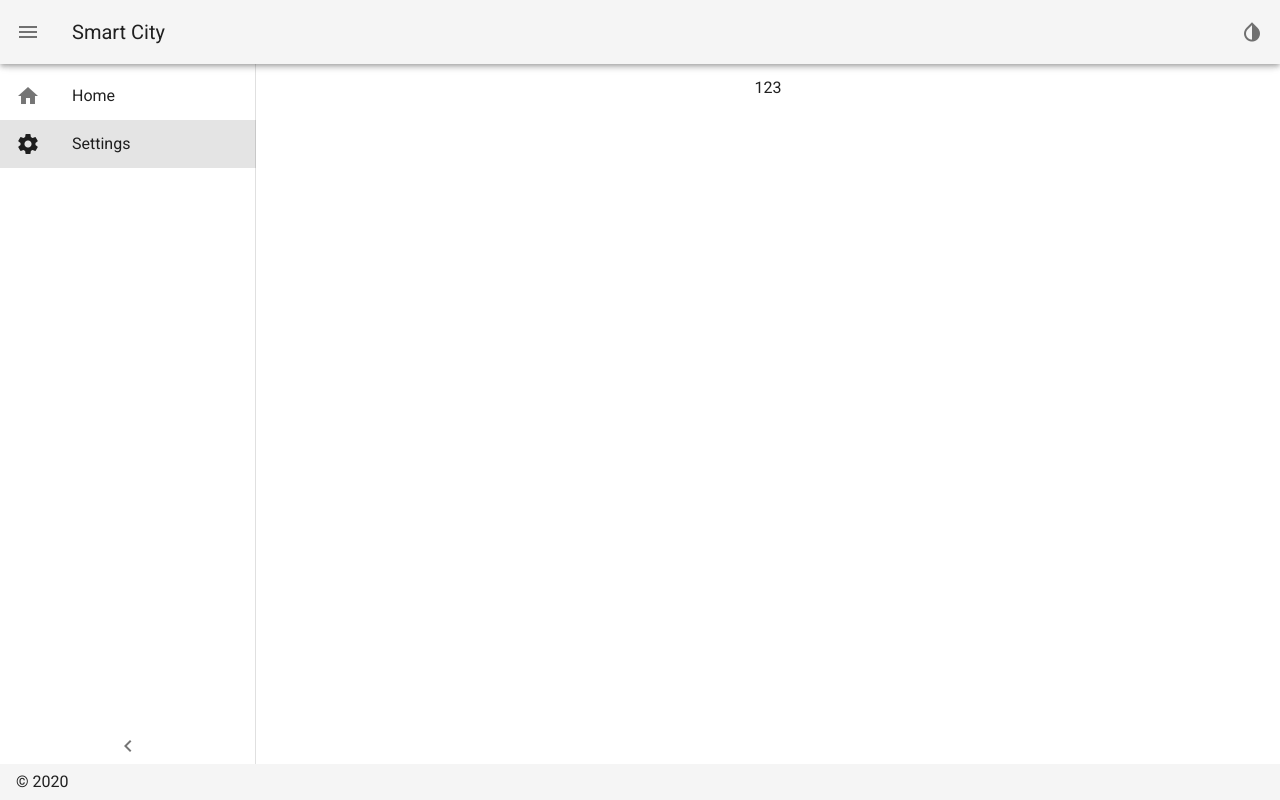
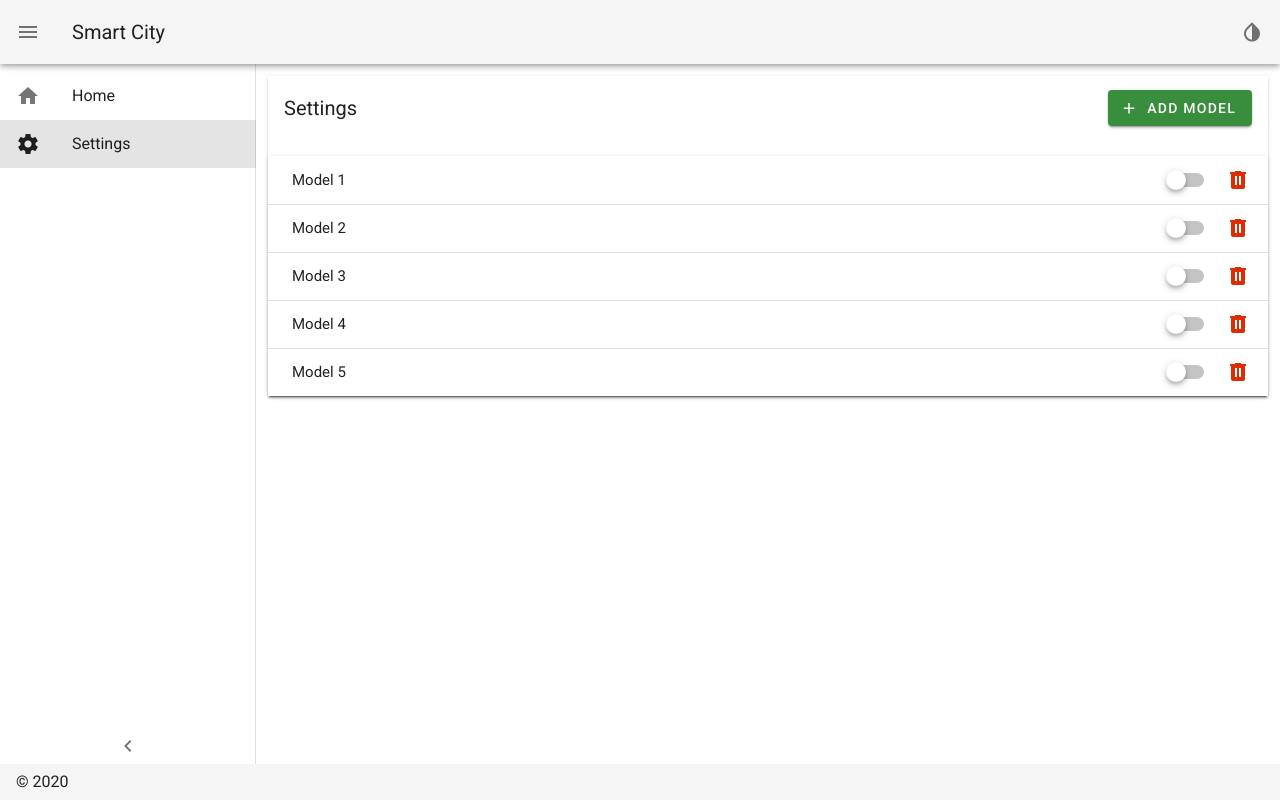
Before and after one commit to Orest-2/smartcity2, a Nuxt app: page /settings in a window 1280 px wide. Built offline with nearby package versions, Linux system fonts and the light colour scheme.

Commit message:
start add settings

```diff
--- a/layouts/default.vue
+++ b/layouts/default.vue
@@ -55,9 +55,11 @@
     </v-app-bar>
 
     <v-main>
-      <v-container>
-        <nuxt />
-      </v-container>
+      <client-only>
+        <v-container>
+          <nuxt />
+        </v-container>
+      </client-only>
     </v-main>
 
     <v-footer app>
--- a/nuxt.config.js
+++ b/nuxt.config.js
@@ -56,7 +56,7 @@ export default {
           info: colors.teal.lighten1,
           warning: colors.amber.base,
           error: colors.deepOrange.accent4,
-          success: colors.green.accent3
+          success: colors.green.darken2
         },
         light: {
           primary: colors.blue.lighten2,
@@ -65,7 +65,7 @@ export default {
           info: colors.teal.darken1,
           warning: colors.amber.base,
           error: colors.deepOrange.accent4,
-          success: colors.green.accent3
+          success: colors.green.darken2
         },
         options: {
           themeCache: {
--- a/pages/settings.vue
+++ b/pages/settings.vue
@@ -1,7 +1,77 @@
 <template>
   <v-row>
-    <v-col class="text-center">
-      123
+    <v-col>
+      <v-card
+        tile
+      >
+        <v-toolbar
+          flat
+          class="mb-4"
+        >
+          <v-toolbar-title>Settings</v-toolbar-title>
+
+          <v-spacer />
+
+          <v-btn
+            color="success"
+          >
+            <v-icon
+              left
+              dark
+            >
+              mdi-plus
+            </v-icon>
+            Add model
+          </v-btn>
+        </v-toolbar>
+
+        <v-expansion-panels>
+          <v-expansion-panel
+            v-for="(item,i) in 5"
+            :key="i"
+          >
+            <v-expansion-panel-header disable-icon-rotate>
+              Model {{ item }}
+
+              <template #actions>
+                <v-row
+                  align-content="center"
+                  justify="center"
+                >
+                  <v-col
+                    class="pa-0 mr-2"
+                    align-self="center"
+                    @click.stop
+                  >
+                    <v-switch
+                      color="success"
+                      hide-details
+                      class="pa-0 ma-0"
+                    />
+                  </v-col>
+
+                  <v-col
+                    class="pa-0"
+                    align-self="center"
+                  >
+                    <v-btn
+                      icon
+                      @click.stop="remove"
+                    >
+                      <v-icon color="error">
+                        mdi-trash-can
+                      </v-icon>
+                    </v-btn>
+                  </v-col>
+                </v-row>
+              </template>
+            </v-expansion-panel-header>
+            <v-expansion-panel-content>
+              Lorem ipsum dolor sit amet, consectetur adipiscing elit, sed do eiusmod tempor incididunt ut labore et dolore magna aliqua. Ut enim ad minim veniam, quis nostrud exercitation ullamco laboris nisi ut aliquip ex ea commodo consequat.
+            </v-expansion-panel-content>
+          </v-expansion-panel>
+        </v-expansion-panels>
+      </v-card>
     </v-col>
   </v-row>
 </template>
@@ -10,6 +80,12 @@
 import Vue from 'vue'
 
 export default Vue.extend({
+  methods: {
+    remove () {
+      // console.log('remove')
+    }
+  },
+
   head: {
     title: 'Settings'
   }
--- a/store/settings.ts
+++ b/store/settings.ts
@@ -1,21 +1,18 @@
 import { GetterTree, ActionTree, MutationTree } from 'vuex'
 import { RootState } from '~/types/store'
+import { Model } from '~/types/settings'
 
 export const state = () => ({
-  things: [] as string[],
-  name: 'Me'
+  models: [] as Model[]
 })
 
 export type SettingsState = ReturnType<typeof state>
 
 export const getters: GetterTree<SettingsState, RootState> = {
-  name: state => state.name
 }
 
 export const mutations: MutationTree<SettingsState> = {
-  CHANGE_NAME: (state, newName: string) => (state.name = newName)
 }
 
 export const actions: ActionTree<SettingsState, RootState> = {
-
 }
--- /dev/null
+++ b/types/settings.ts
@@ -0,0 +1,17 @@
+
+export interface Question {
+  title: string;
+  score: number;
+}
+export interface Criterion {
+  title: string;
+  desiredValues: number;
+  questions: Question[];
+}
+
+export interface Model {
+  title: string;
+  type: string;
+  active: boolean;
+  criteria: Criterion[];
+}
```
